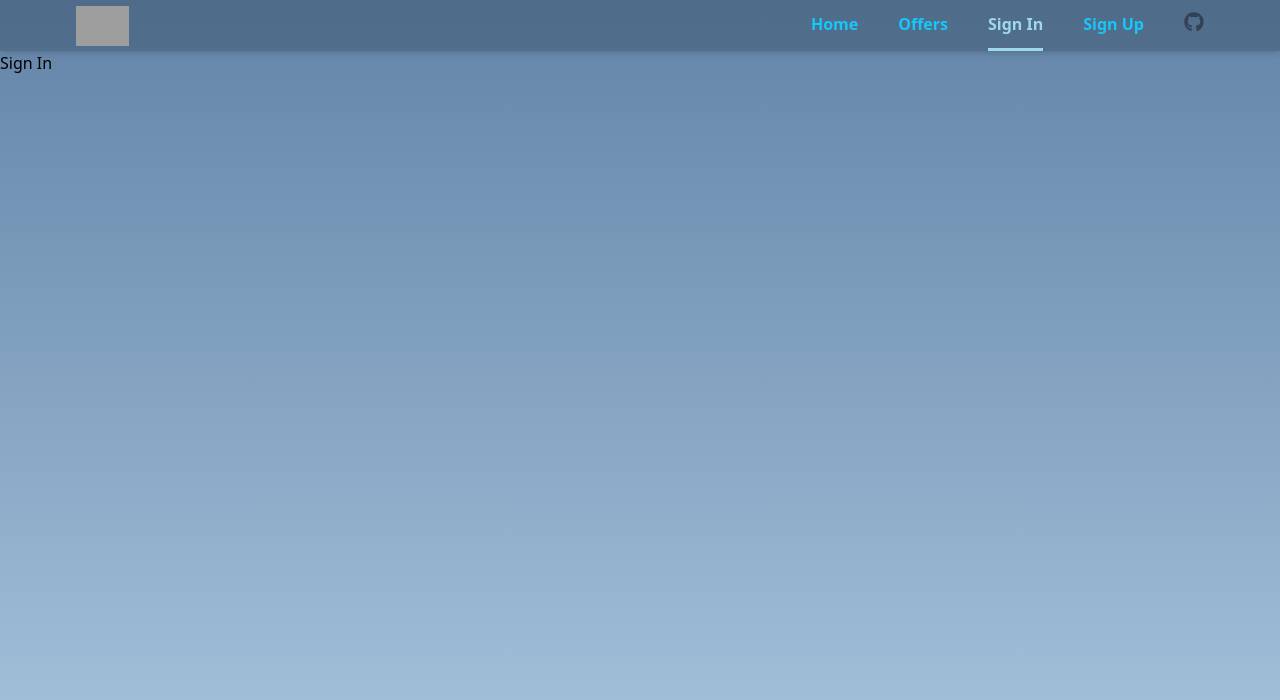
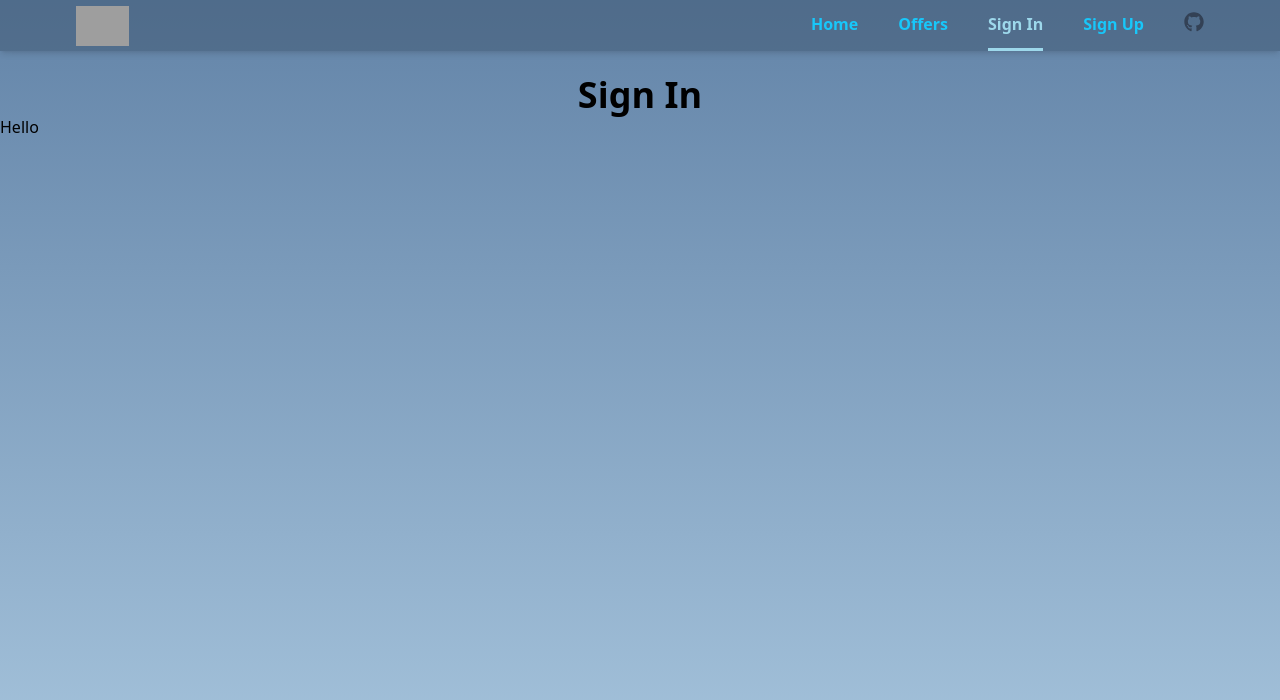
Before and after one commit to gateremark/hometopia, a React (Vite) app: page /sign-in in a window 1280 px wide. Shown: the top 700 px of the page. Built offline with nearby package versions, Linux system fonts and the light colour scheme; grey boxes are pictures that could not be loaded.

Commit message:
trying custom cursor

```diff
--- a/src/routes/Signin.jsx
+++ b/src/routes/Signin.jsx
@@ -1,8 +1,13 @@
+import SigninImage from '../assets/logo/keyamico.svg'
+
 const Signin = () => {
   return (
-    <div>
-      Sign In
-    </div>
+    <section>
+      <h1 className='text-4xl text-center mt-6 font-bold'>Sign In</h1>
+      <a href="">
+        Hello
+      </a>
+    </section>
   )
 }
 
--- a/src/routes/Signup.jsx
+++ b/src/routes/Signup.jsx
@@ -1,9 +1,11 @@
+import SignupImage from "../assets/logo/keypana.svg";
+
 const Signup = () => {
-  return (
-    <div>
-      Sign Up
+	return (
+		<div>
+
     </div>
-  )
-}
+	);
+};
 
-export default Signup
+export default Signup;
```
